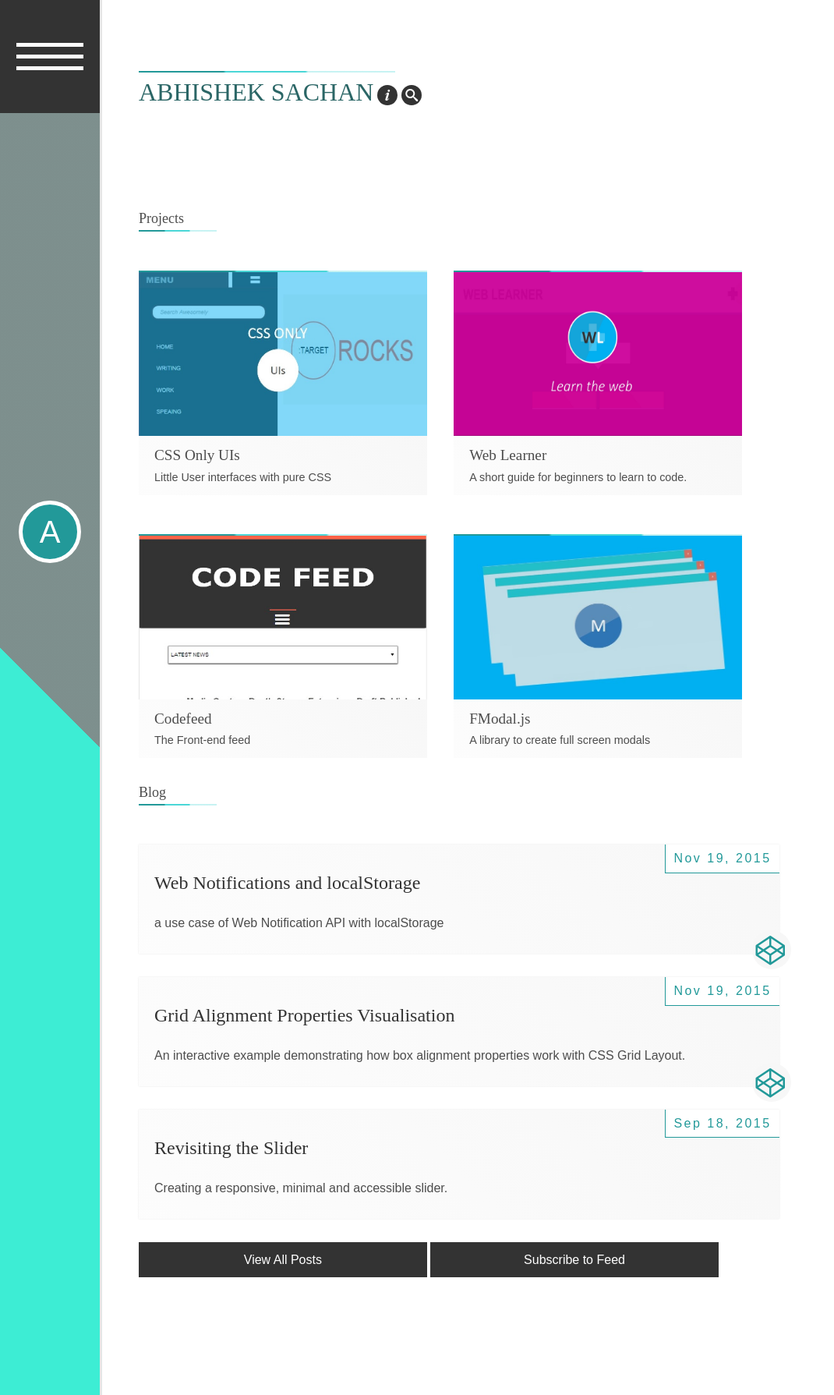
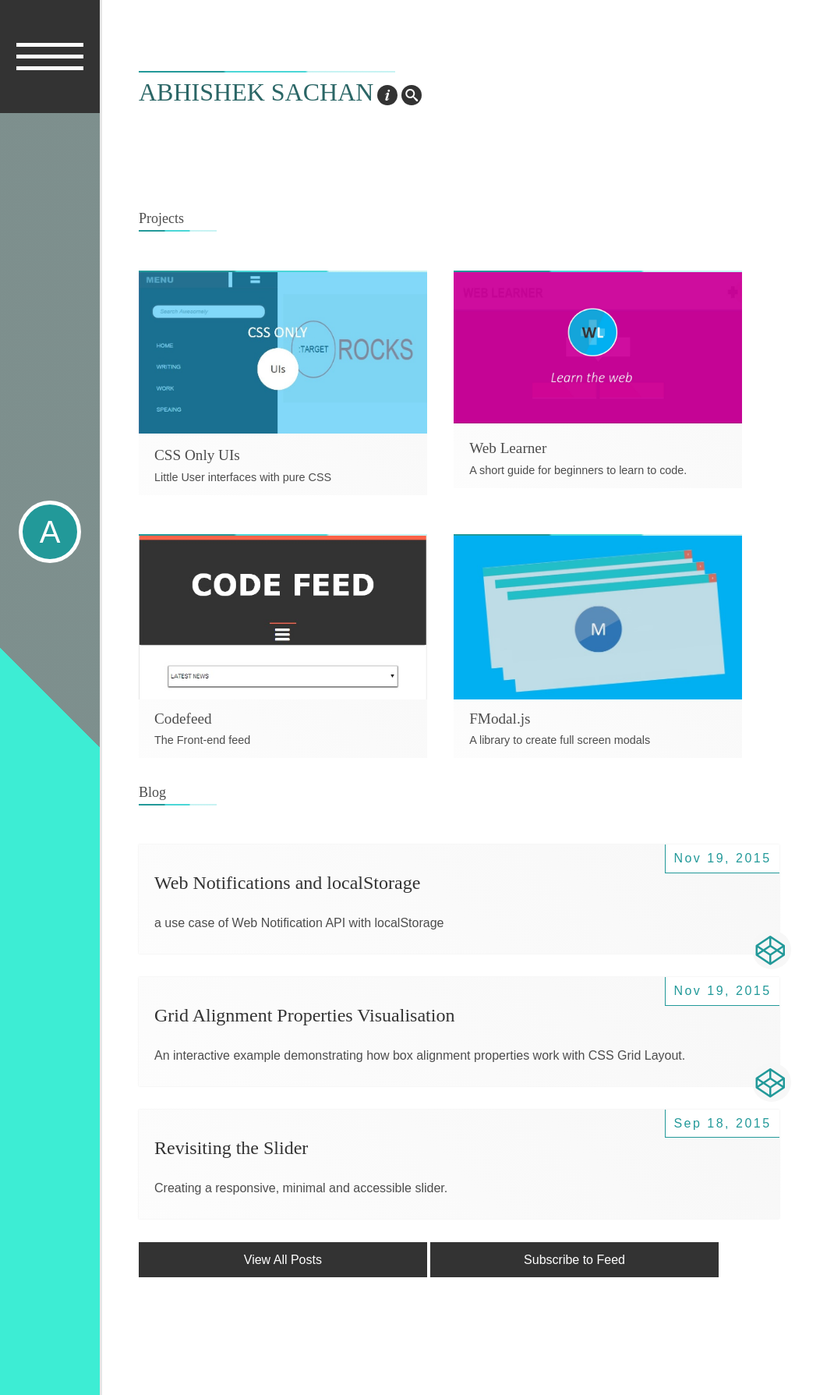
Before and after one commit to abhisack/abhisack.github.io, a Jekyll site: the page built from index.html, in a window 1280 px wide. Shown: the whole page at 78% size, without its empty margins (0-1070 px from the left). Built offline with Jekyll 4.4.1, drawn with Linux system fonts in a browser that asks for light colours; some web fonts are replaced.

Commit message:
a lot of fixes ;)

```diff
--- a/_sass/_portfolio.scss
+++ b/_sass/_portfolio.scss
@@ -25,6 +25,7 @@
         -ms-transition: all 400ms ease-out;
         -o-transition: all 400ms ease-out;
         transition: all 400ms ease-out;
+            background: repeating-linear-gradient(45deg, $post-list-color, darken(white, 3%));
 
         &:hover {
             opacity: 0.7;
@@ -41,13 +42,13 @@
         figure {
             position: relative;
             width: 100%;
-            height: 50px;
-            height: 40vh;
+            max-height: 200px;
             margin: 0;
+            overflow: hidden;
 
             img {
                 width: 100%;
-                height: 100%;
+                height: auto;
                 margin: 0;
             }
 
@@ -65,7 +66,6 @@
             display: block;
             margin: 0;
             padding: 10px 20px;
-            background: repeating-linear-gradient(45deg, $post-list-color, darken(white, 3%));
 
             h3 {
                 font-size: 1.2em;
@@ -136,11 +136,3 @@
     margin-right: 0;
 }
 }
-
-@media screen and (max-height: 600px) {
-
-    .project-container .project figure {
-        height: 150px;
-    }
-
-}
```
